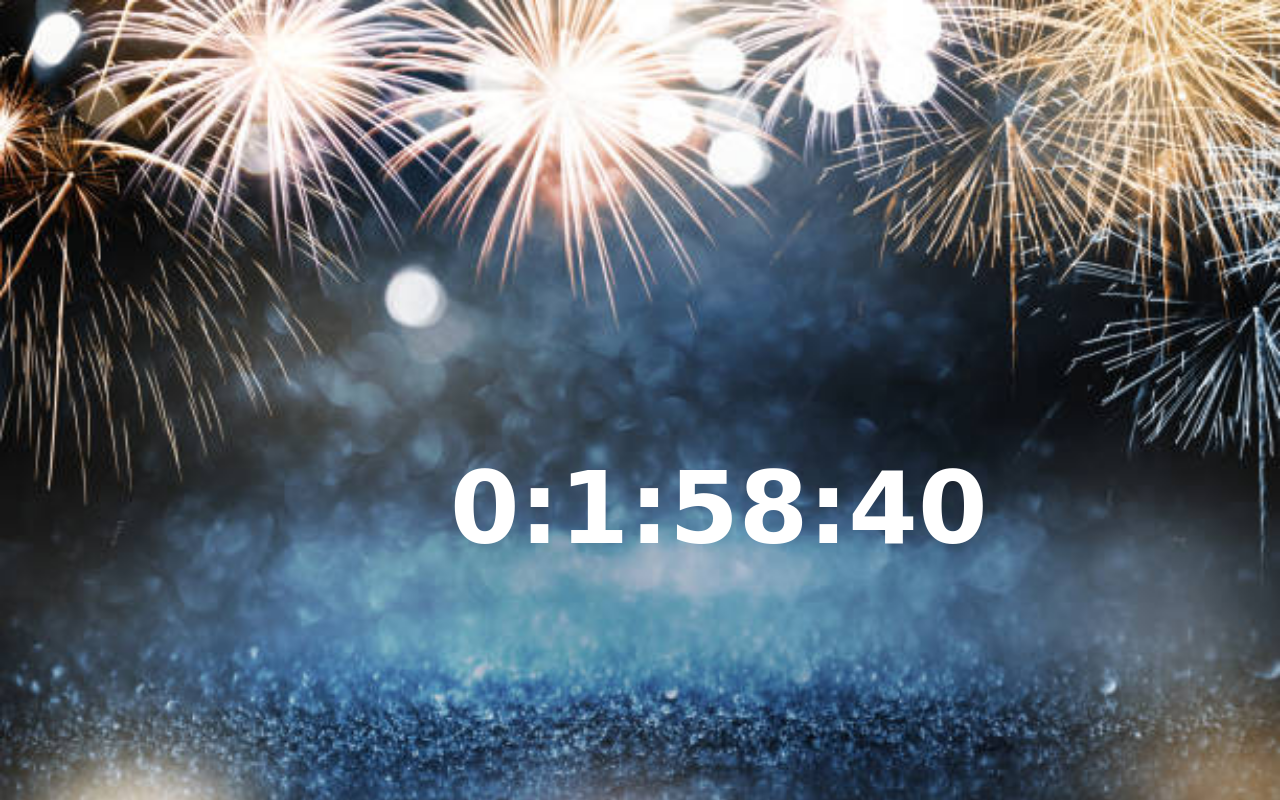
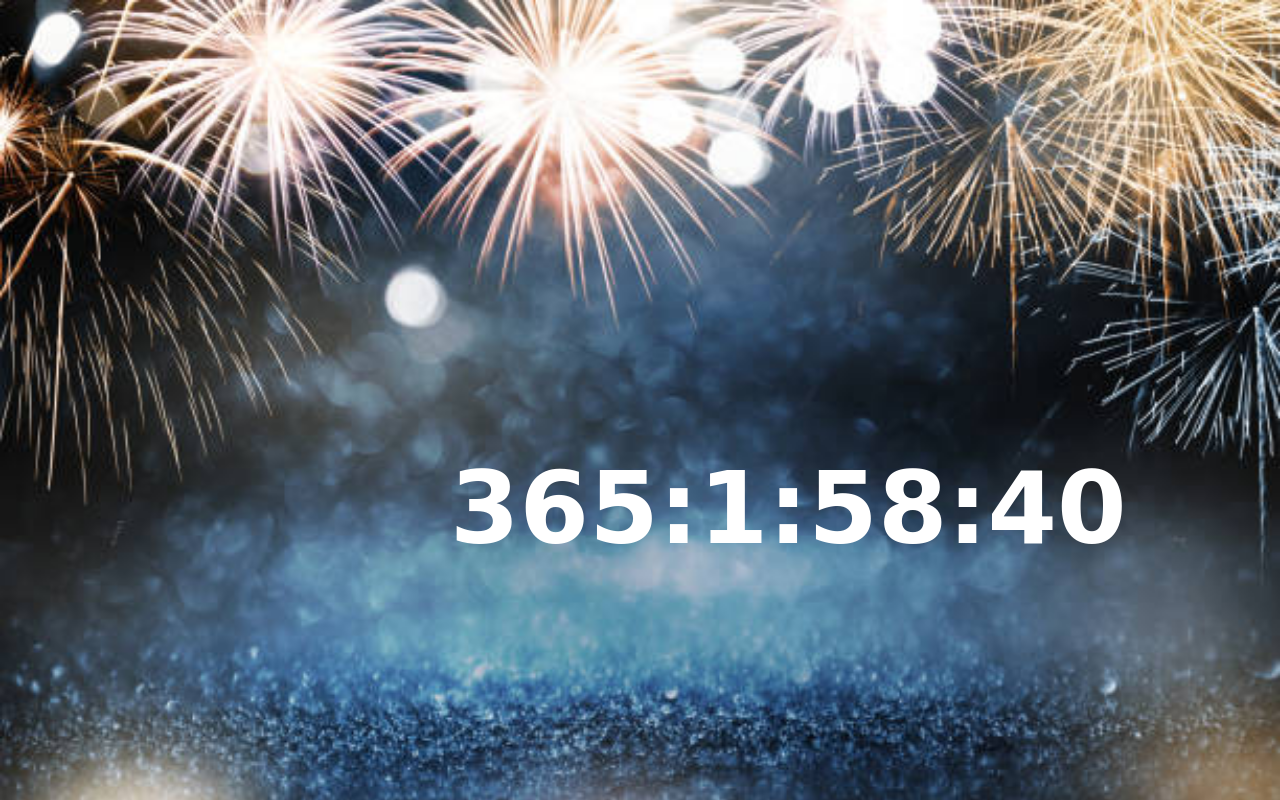
Before and after one commit to Hellomynameisadami/New-Year, a plain HTML site: page index.html in a window 1280 px wide. Drawn offline with Linux system fonts and the light colour scheme.

Commit message:
Update 2025

```diff
--- a/index.html
+++ b/index.html
@@ -31,7 +31,7 @@
 </body>
 </html>
 <script>
-var countDownDate = new Date("January 1, 2025 00:00:00").getTime();
+var countDownDate = new Date("January 1, 2026 00:00:00").getTime();
 
 var nyfunc = setInterval(function() {
     document.querySelector('body').innerHTML= ''
```
